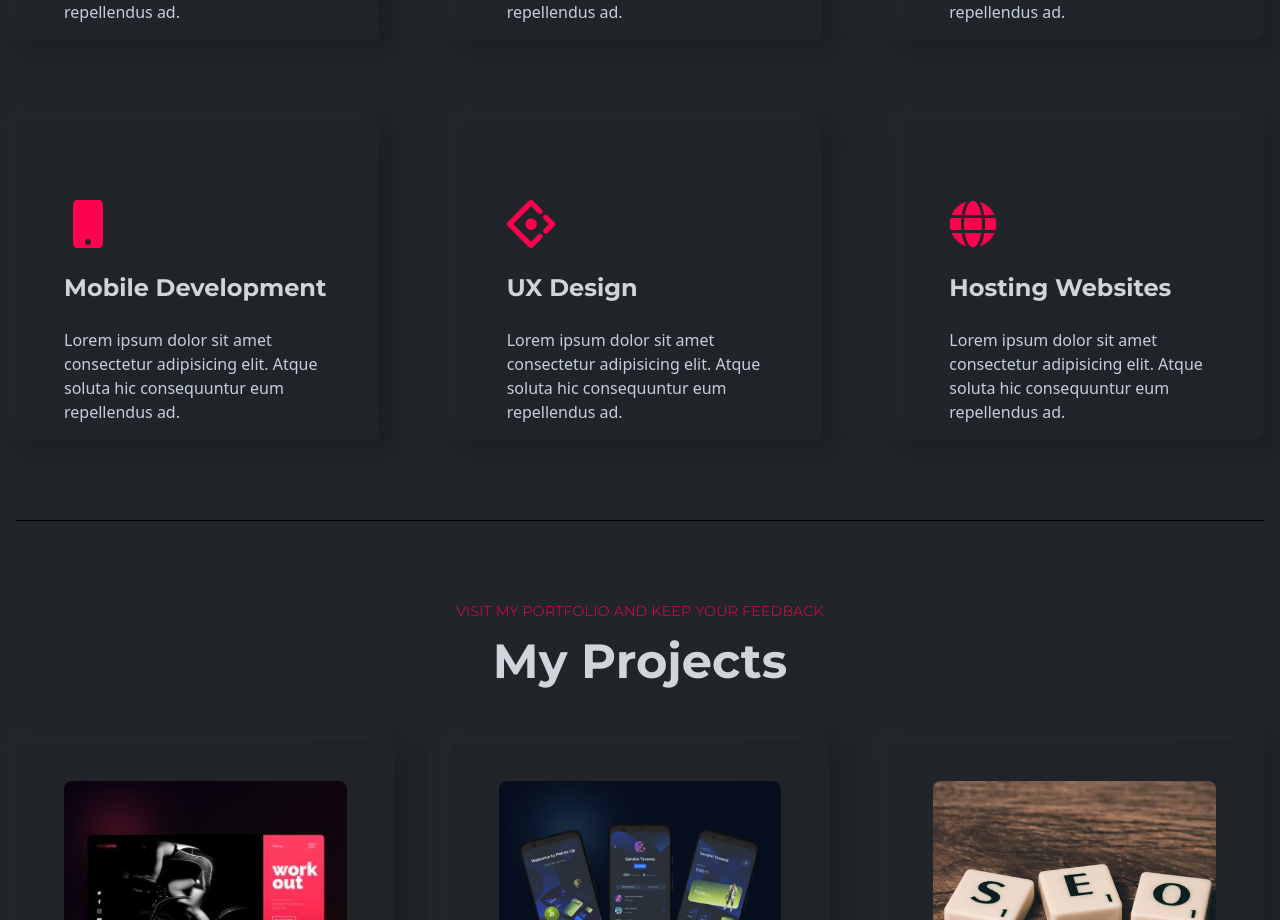
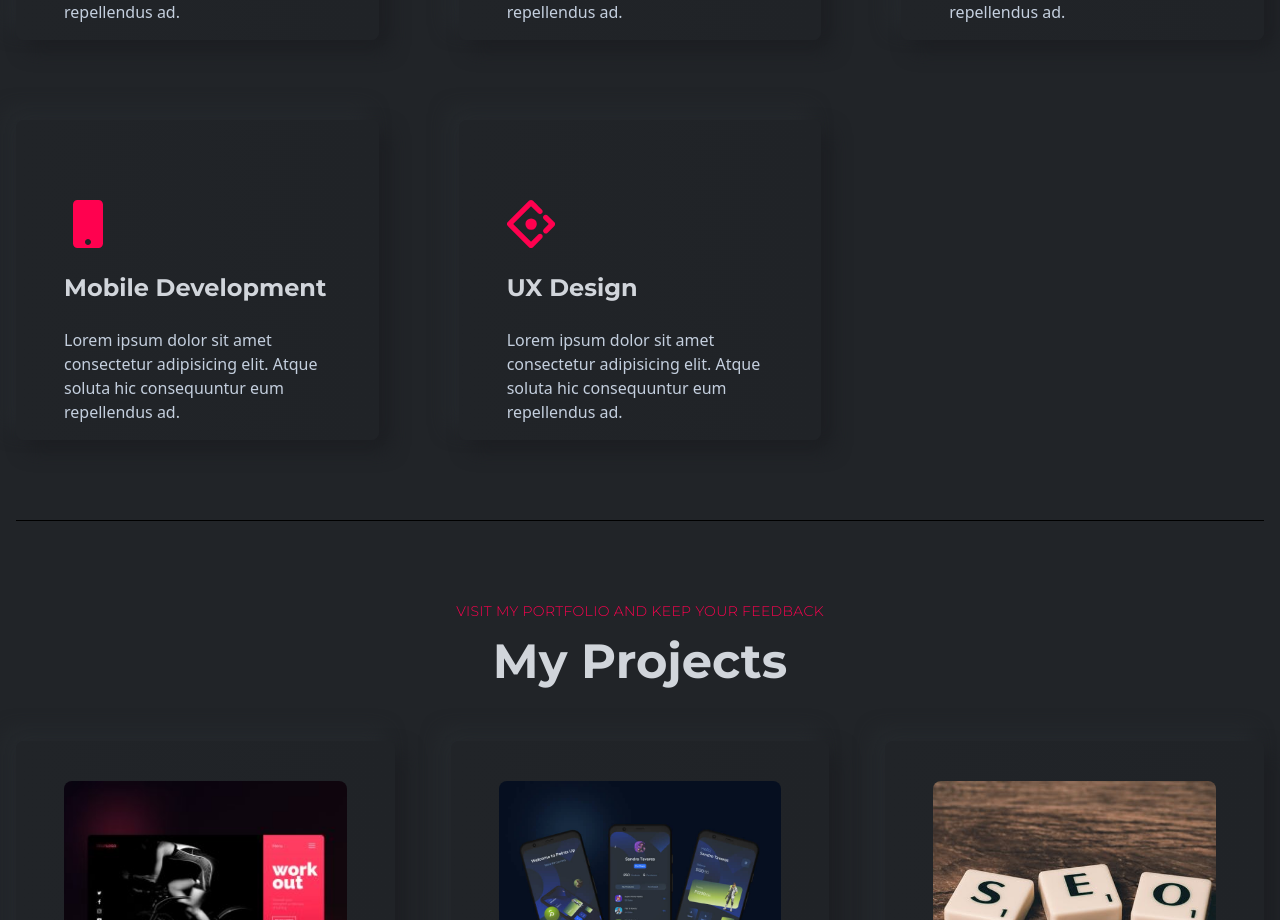
Before and after one commit to KIsmoilov/Khusniddin_portfolio, a React (Create React App) app: page / in a window 1280 px wide. Shown: the part 1469-2389 px from the top of the page. Built offline with nearby package versions, Linux system fonts and the light colour scheme.

Commit message:
Create cards on feature page

```diff
--- a/src/components/features/Features.js
+++ b/src/components/features/Features.js
@@ -41,12 +41,6 @@ const Features = () => (
           hic consequuntur eum repellendus ad."
         icon={<SiAntdesign />}
       />
-      <Card
-        title="Hosting Websites"
-        des="Lorem ipsum dolor sit amet consectetur adipisicing elit. Atque soluta
-          hic consequuntur eum repellendus ad."
-        icon={<FaGlobe />}
-      />
     </div>
   </section>
 );
```
